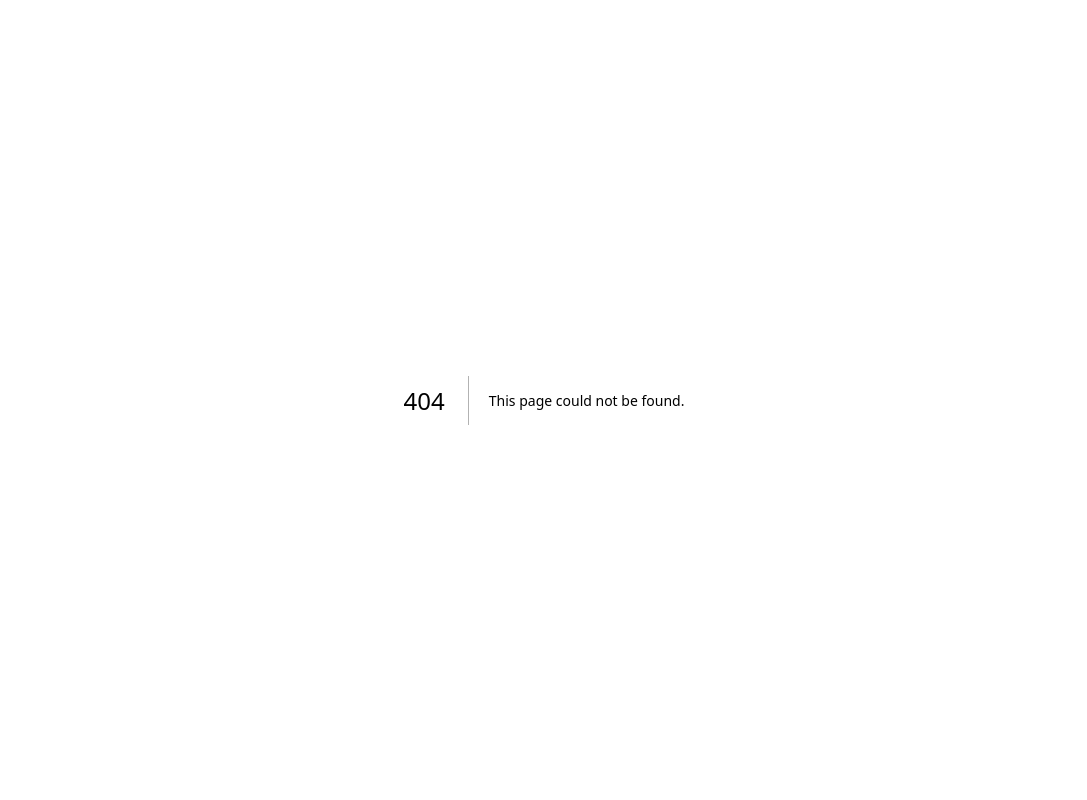
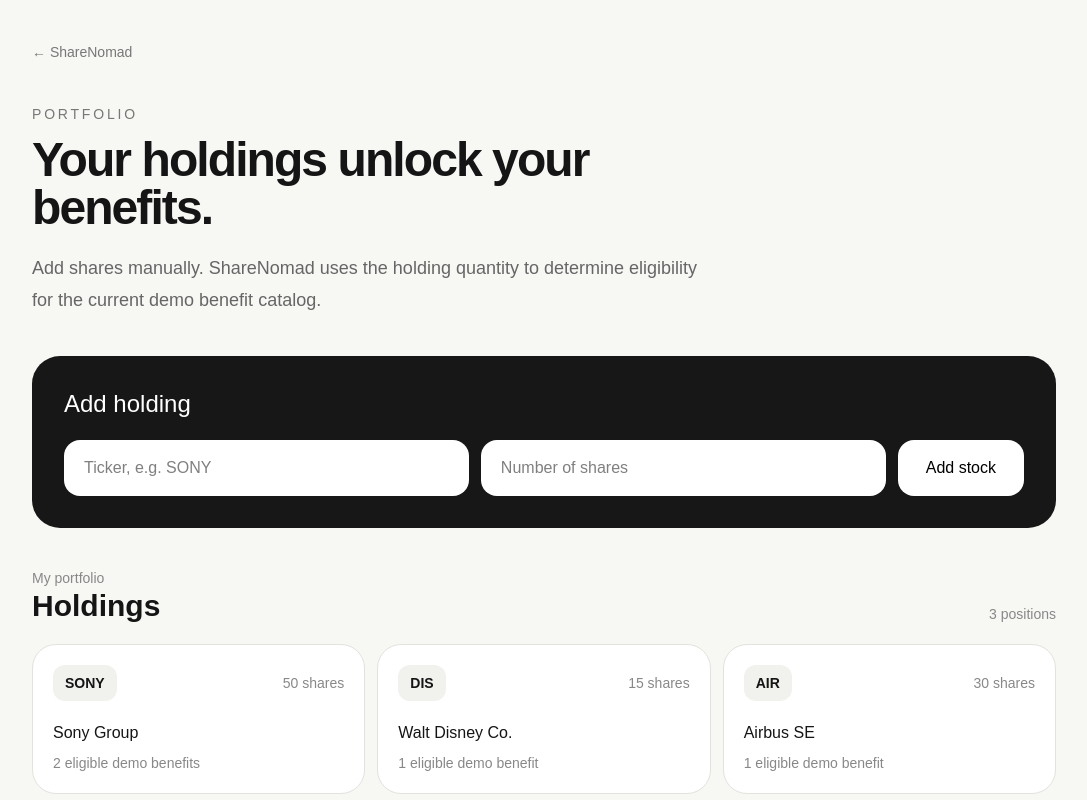
Before and after one commit to saiwho-2025/ShareNomad, a Next.js app: page /portfolio in a window 1280 px wide. Before the commit this address had no page. Shown: the top 800 px of the page, without its empty margins (96-1183 px from the left). Built offline with nearby package versions, Linux system fonts and the light colour scheme.

Commit message:
feat: add interactive portfolio page

```diff
--- /dev/null
+++ b/app/portfolio/page.tsx
@@ -0,0 +1,65 @@
+"use client";
+
+import { FormEvent, useMemo, useState } from "react";
+import { demoBenefits, demoHoldings, eligibleBenefits, Holding } from "../../lib/portfolio";
+
+export default function PortfolioPage() {
+  const [holdings, setHoldings] = useState<Holding[]>(demoHoldings);
+  const [ticker, setTicker] = useState("");
+  const [shares, setShares] = useState("");
+  const eligible = useMemo(() => eligibleBenefits(holdings, demoBenefits), [holdings]);
+
+  function addHolding(event: FormEvent) {
+    event.preventDefault();
+    const normalized = ticker.trim().toUpperCase();
+    const count = Number(shares);
+    if (!normalized || !Number.isFinite(count) || count <= 0) return;
+
+    setHoldings((current) => {
+      const existing = current.find((h) => h.ticker === normalized);
+      if (existing) return current.map((h) => h.ticker === normalized ? { ...h, shares: h.shares + count } : h);
+      return [...current, { ticker: normalized, name: normalized, shares: count }];
+    });
+    setTicker("");
+    setShares("");
+  }
+
+  return (
+    <main className="min-h-screen bg-[#f7f7f4] px-6 py-10 text-[#151515]">
+      <div className="mx-auto max-w-5xl">
+        <a href="/" className="text-sm text-[#777]">← ShareNomad</a>
+        <header className="mt-10 max-w-2xl">
+          <p className="text-sm font-medium uppercase tracking-[0.2em] text-[#777]">Portfolio</p>
+          <h1 className="mt-3 text-5xl font-semibold tracking-[-0.04em]">Your holdings unlock your benefits.</h1>
+          <p className="mt-5 text-lg leading-8 text-[#666]">Add shares manually. ShareNomad uses the holding quantity to determine eligibility for the current demo benefit catalog.</p>
+        </header>
+
+        <form onSubmit={addHolding} className="mt-10 rounded-[28px] bg-[#171717] p-6 text-white md:p-8">
+          <h2 className="text-2xl font-medium">Add holding</h2>
+          <div className="mt-5 grid gap-3 md:grid-cols-[1fr_1fr_auto]">
+            <input value={ticker} onChange={(e) => setTicker(e.target.value)} placeholder="Ticker, e.g. SONY" className="min-h-14 rounded-2xl bg-white px-5 text-black outline-none" />
+            <input value={shares} onChange={(e) => setShares(e.target.value)} placeholder="Number of shares" inputMode="decimal" className="min-h-14 rounded-2xl bg-white px-5 text-black outline-none" />
+            <button className="min-h-14 rounded-2xl bg-white px-7 font-medium text-black">Add stock</button>
+          </div>
+        </form>
+
+        <section className="mt-10">
+          <div className="flex items-end justify-between"><div><p className="text-sm text-[#888]">My portfolio</p><h2 className="text-3xl font-semibold">Holdings</h2></div><span className="text-sm text-[#888]">{holdings.length} positions</span></div>
+          <div className="mt-5 grid gap-3 md:grid-cols-3">
+            {holdings.map((holding) => {
+              const count = eligible.filter((b) => b.company === holding.ticker).length;
+              return <div key={holding.ticker} className="rounded-3xl border border-[#e2e2de] bg-white p-5"><div className="flex items-center justify-between"><span className="rounded-xl bg-[#f1f1ed] px-3 py-2 text-sm font-semibold">{holding.ticker}</span><span className="text-sm text-[#888]">{holding.shares} shares</span></div><p className="mt-5 font-medium">{holding.name}</p><p className="mt-2 text-sm text-[#888]">{count} eligible demo benefit{count === 1 ? "" : "s"}</p></div>;
+            })}
+          </div>
+        </section>
+
+        <section className="mt-12 rounded-[28px] border border-[#e2e2de] bg-white p-6 md:p-8">
+          <div className="flex items-end justify-between"><div><p className="text-sm text-[#888]">Eligibility engine</p><h2 className="text-3xl font-semibold">Benefits you qualify for</h2></div><span className="text-2xl font-semibold">{eligible.length}</span></div>
+          <div className="mt-6 space-y-3">{eligible.map((benefit) => <div key={benefit.id} className="flex items-center justify-between rounded-2xl bg-[#f7f7f4] p-4"><div><p className="font-medium">{benefit.title}</p><p className="mt-1 text-sm text-[#888]">{benefit.company} · {benefit.category} · requires {benefit.minimumShares}+ shares</p></div><span className="font-semibold">€{benefit.saving}</span></div>)}</div>
+        </section>
+
+        <p className="mt-8 text-xs leading-5 text-[#999]">Demo benefits are illustrative and not verified real-world shareholder offers. Always confirm eligibility and terms with the official company or benefit provider before relying on an offer.</p>
+      </div>
+    </main>
+  );
+}
```
